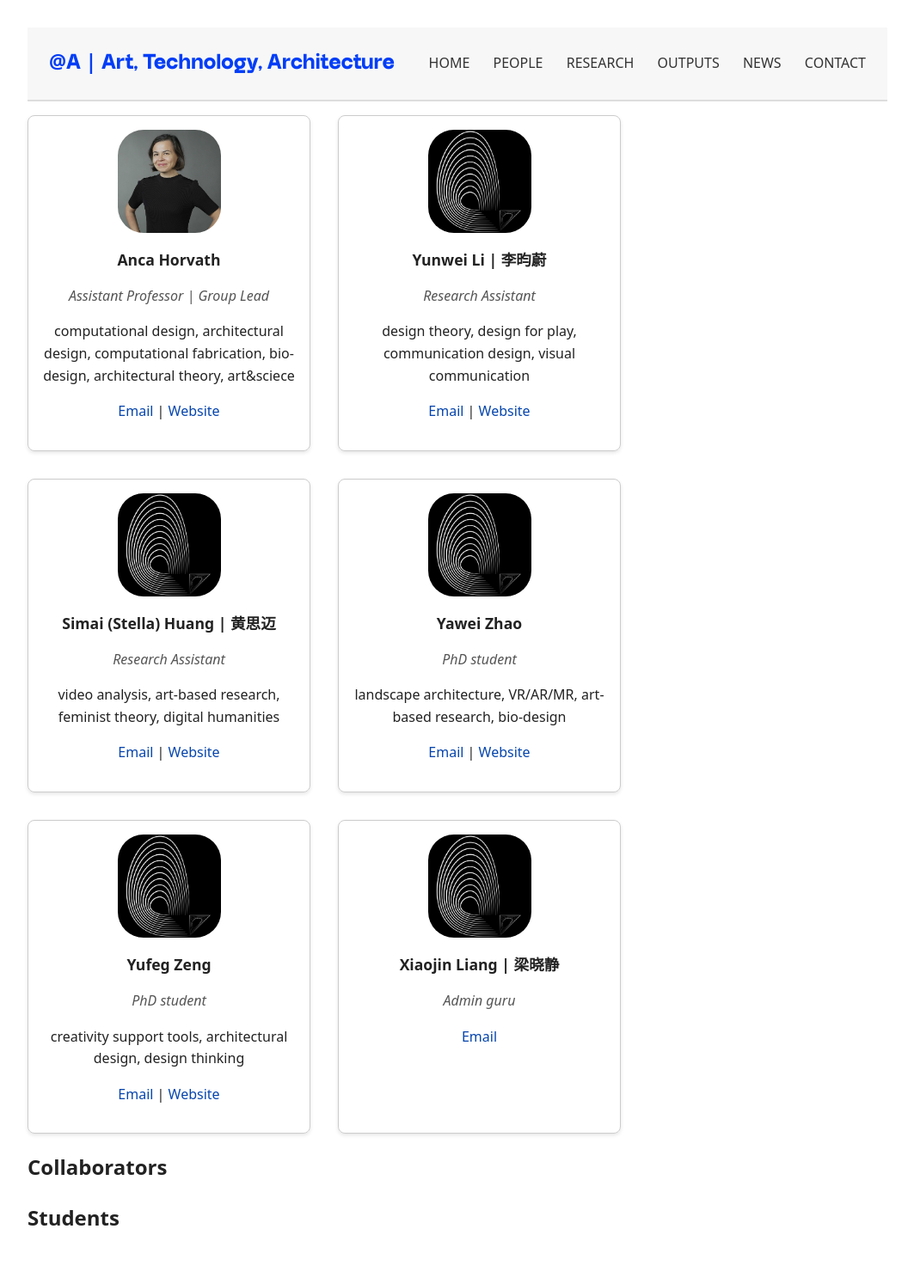
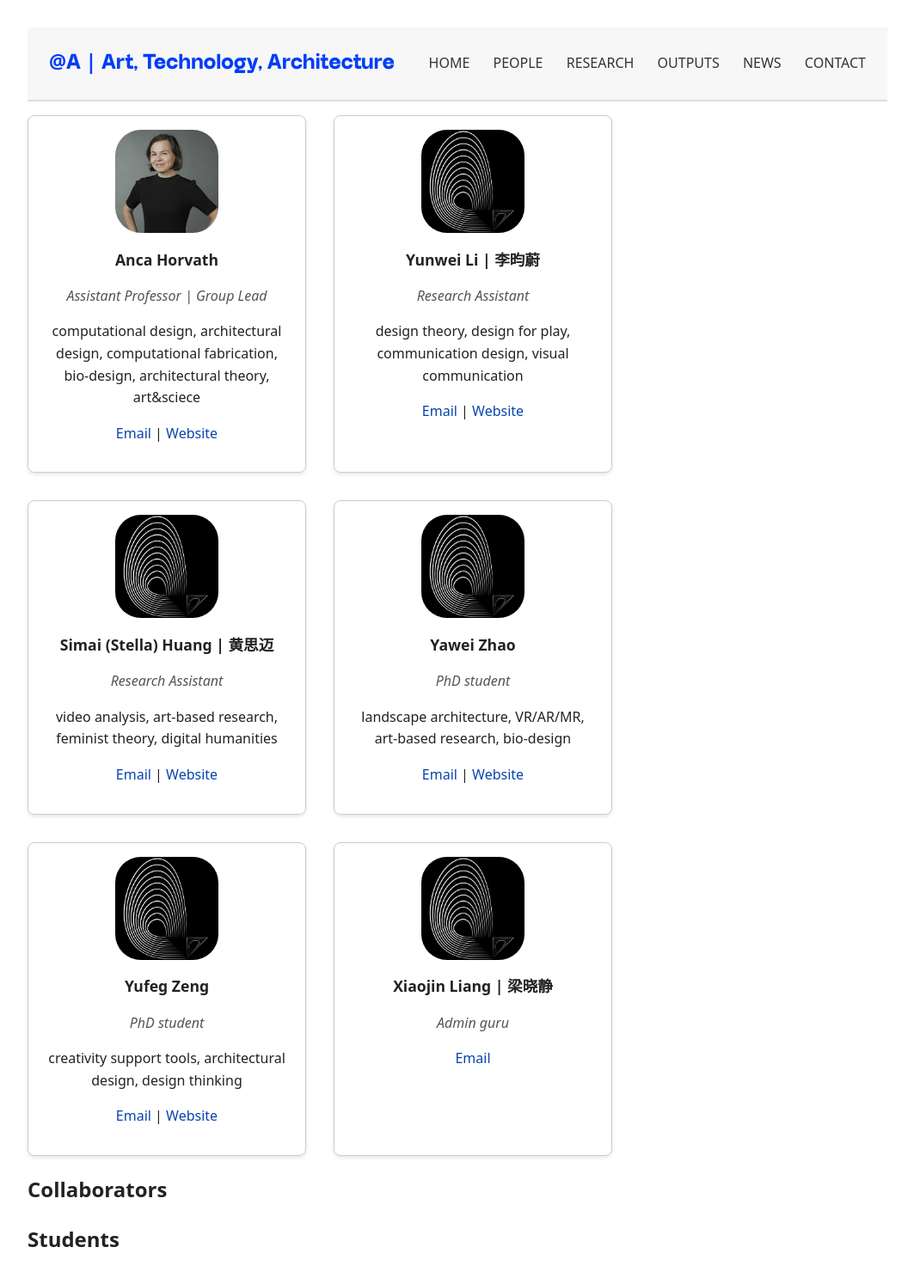
Before and after one commit to anqua/at-a, a Jekyll site: the page built from people.md, in a window 1280 px wide. Shown: the whole page at 86% size, without its empty margins (108-1171 px from the left). Built offline with Jekyll 4.4.1, drawn with Linux system fonts in a browser that asks for light colours; some web fonts are replaced; before the commit the page ends 1468 px from its top, so only the background shows below that.

Commit message:
Update style.css

```diff
--- a/assets/css/style.css
+++ b/assets/css/style.css
@@ -156,7 +156,7 @@ h1 {
 .person-card {
   border: 1px solid #ccc;
   padding: 1em;
-  flex: 0 1 295px;
+  flex: 0 1 290px;
   text-align: center;
   border-radius: 8px;
   box-shadow: 0 2px 4px rgba(0,0,0,0.1);
```
